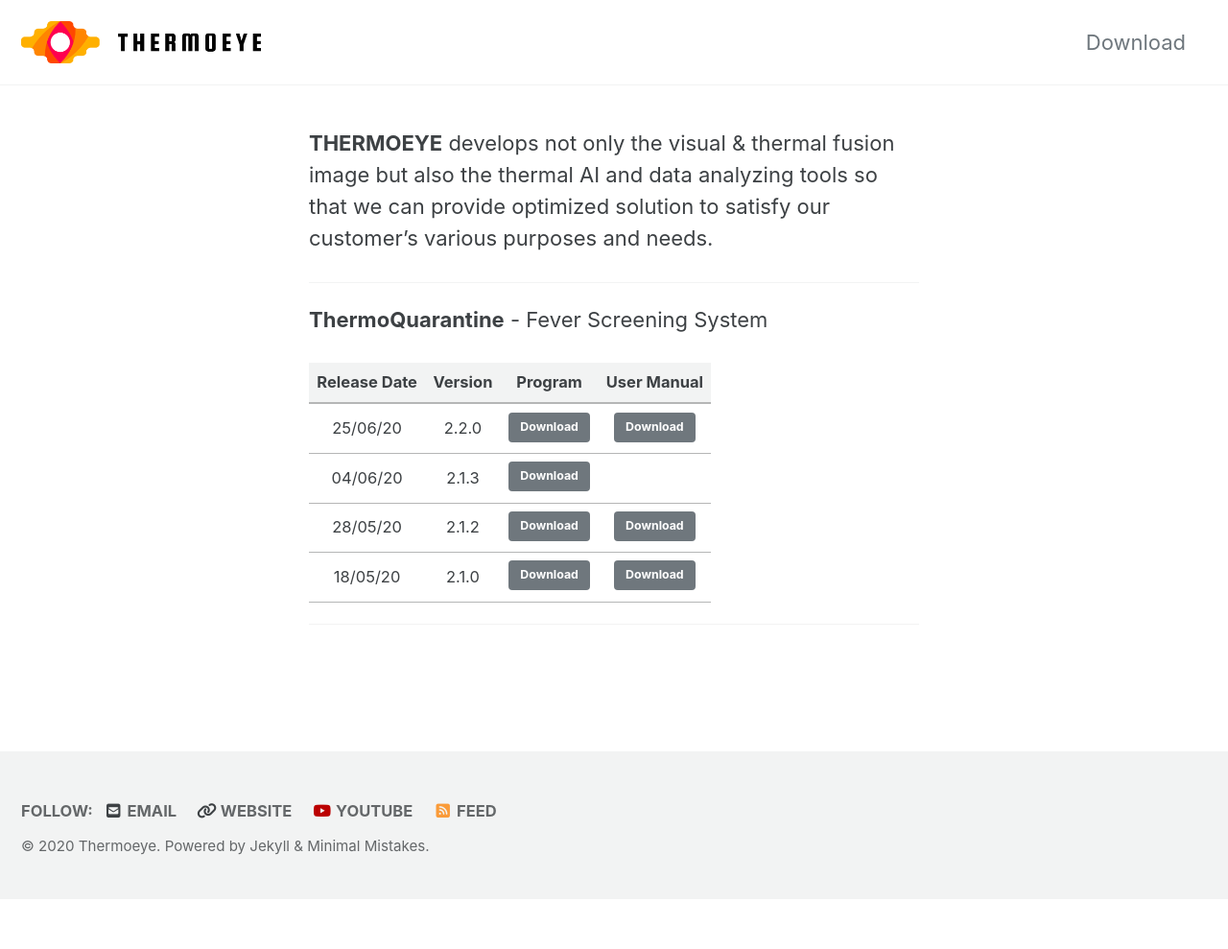
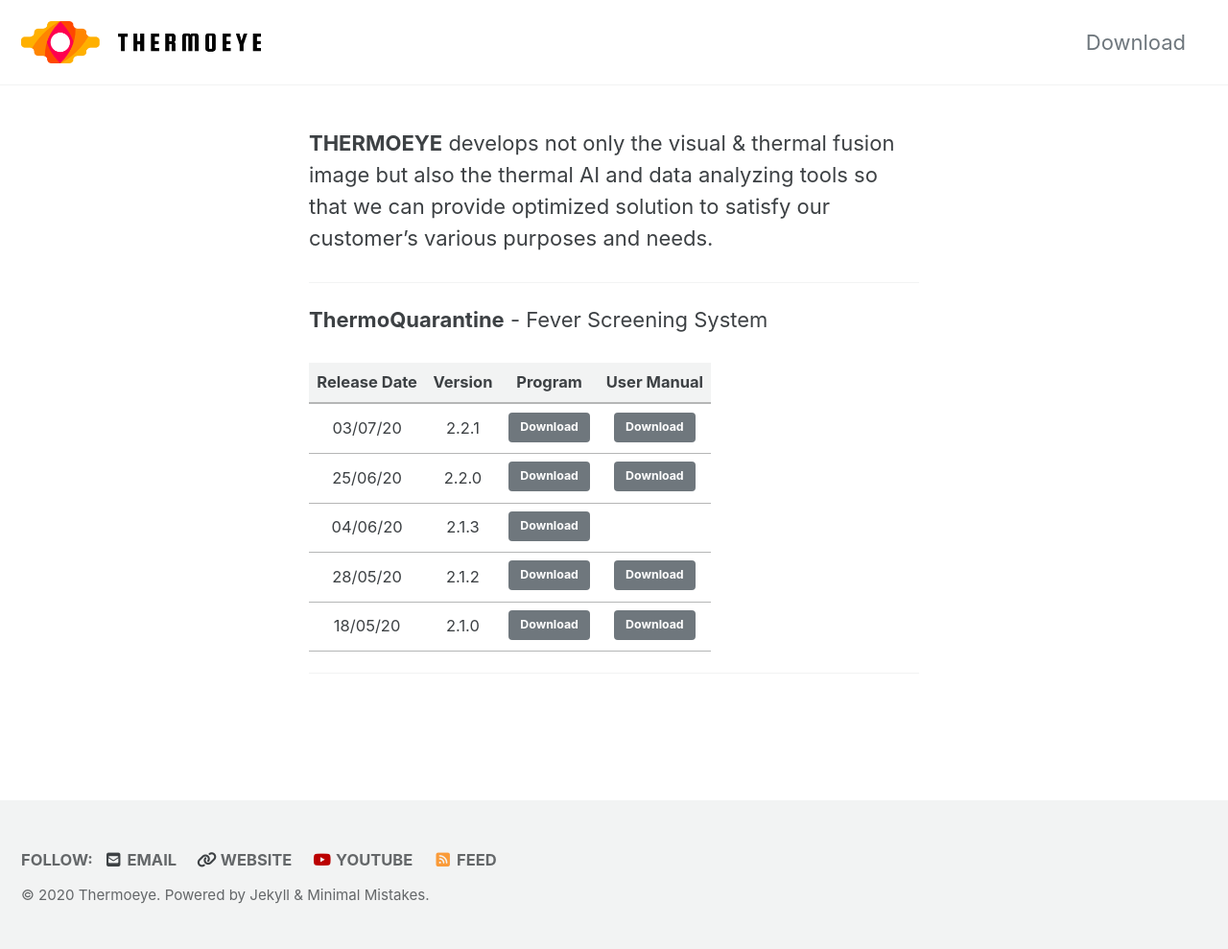
Before and after one commit to ThermoEye/ThermoEye.github.io, a Jekyll site: the page built from _pages/download.md, in a window 1280 px wide. Shown: the whole page at 96% size. Built offline with Jekyll 4.4.1, drawn with Linux system fonts in a browser that asks for light colours; cached includes are drawn as plain includes; nearby versions of some CDN libraries; before the commit the page ends 937 px from its top, so only the background shows below that.

Commit message:
Upload 2.2.1 Setup File

```diff
--- a/_pages/download.md
+++ b/_pages/download.md
@@ -19,6 +19,7 @@
 
 | Release Date | Version | Program | User Manual |
 |:---------:|:---------:|:---------:|:---------:|
+| 03/07/20 | 2.2.1 | <a href="https://docs.google.com/uc?export=download&id=1MvOugKYWZHy-cP-1utPxnR3rnZFjHqPc" class="btn btn--primary">Download</a> | <a href="https://docs.google.com/uc?export=download&id=1uk9fDWnQ9EgRp40JBxRrMgcRdpCUlzf0" class="btn btn--primary">Download</a> |
 | 25/06/20 | 2.2.0 | <a href="https://docs.google.com/uc?export=download&id=1cwPfPzumMxdEOPFG6CFGCmQVahlJOc5E" class="btn btn--primary">Download</a> | <a href="https://docs.google.com/uc?export=download&id=1uk9fDWnQ9EgRp40JBxRrMgcRdpCUlzf0" class="btn btn--primary">Download</a> |
 | 04/06/20 | 2.1.3 | <a href="https://docs.google.com/uc?export=download&id=1mxCbizQ-pfslYagtBI_7qYO_n-amVQsk" class="btn btn--primary">Download</a> | |
 | 28/05/20 | 2.1.2 | <a href="https://docs.google.com/uc?export=download&id=1Bdcx7_bKJs8hx4eh51aEUuZZauU-alWP" class="btn btn--primary">Download</a> | <a href="https://docs.google.com/uc?export=download&id=1sbdMsvB21nthq-iyi48G6fk48s6TPtEm" class="btn btn--primary">Download</a> |
```
